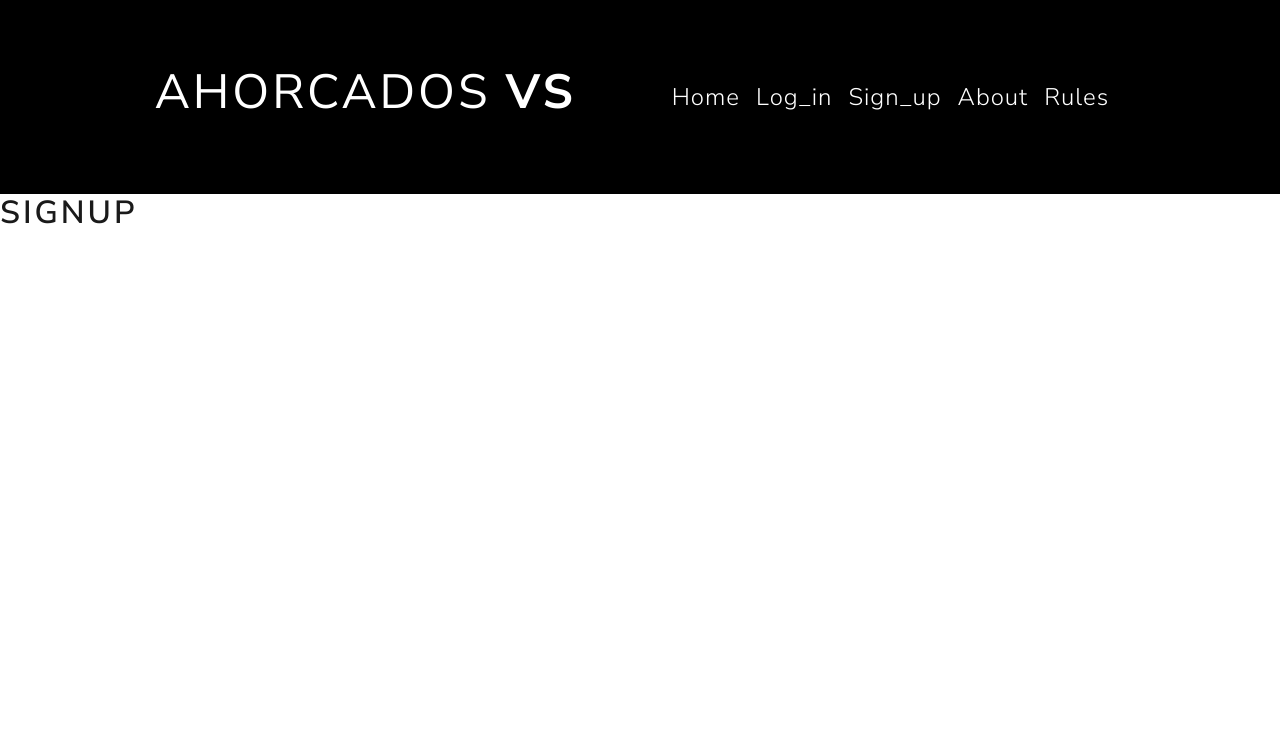
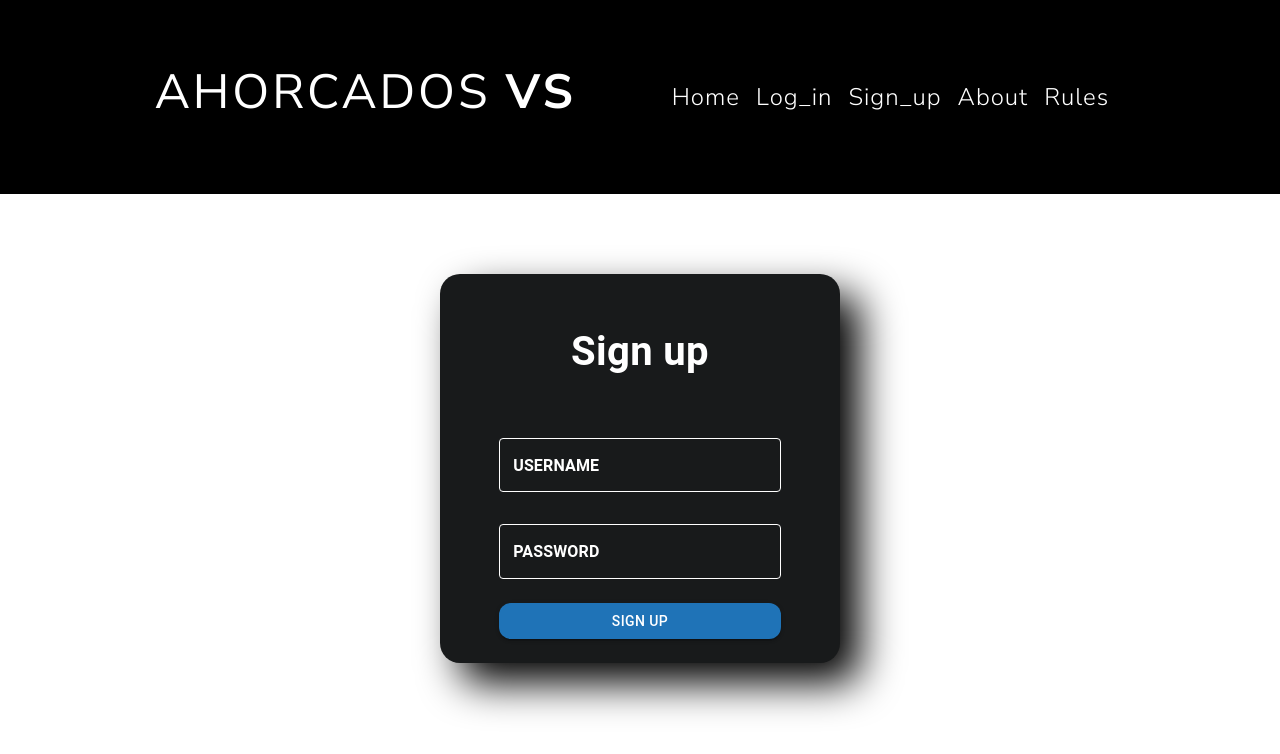
Before and after one commit to slamgLuke/proyecto_2_dbp_grupo8, a React (Create React App) app in the folder frontend_ahorcado/: page /register in a window 1280 px wide. Shown: the top 754 px of the page. Built offline with nearby package versions, Linux system fonts and the light colour scheme.

Commit message:
Login y Sign up frontend

```diff
--- a/frontend_ahorcado/src/App.js
+++ b/frontend_ahorcado/src/App.js
@@ -8,6 +8,7 @@ import {JoinLobby} from './components/JoinLobby';
 import { About } from './components/About';
 import { Rules } from './components/Rules';
 import Navbar from './components/Navbar';
+
 
 
 function App() {
--- a/frontend_ahorcado/src/components/Login.jsx
+++ b/frontend_ahorcado/src/components/Login.jsx
@@ -1,11 +1,98 @@
 import React, { useState } from "react";
+import Box from '@mui/material/Box';
+import TextField from '@mui/material/TextField';
+import Typografy from '@mui/material/Typography';
+import { ThemeProvider, createTheme } from '@mui/material/styles';
+import { Button } from "@mui/material";
+
+const theme = createTheme({
+    palette: {
+        background: {
+            default: '#999999',
+        },
+    },
+});
 
 export const Login = () => {
 
 
     return (
-        <div className="auth-form-container">
-            <h1>Login</h1>
-        </div>
+        <ThemeProvider theme={theme}>
+        <Box>
+            <form>
+                <Box sx={{
+                    display: 'flex',
+                    flexDirection: 'column',
+                    maxWidth: 400,
+                    alignItems: 'center',
+                    justifyContent: 'center',
+                    margin: 'auto',
+                    marginTop: 10,
+                    padding: 3,
+                    borderRadius: 5,
+                    boxShadow: '20px 20px 40px #000000',
+                    flexShrink: 1,
+                    backgroundColor: '#181a1b',
+                    ":hover": {
+                        boxShadow: '10px 10px 20px #000000',
+                    },}}>
+                    <Typografy sx={{fontSize: 40, padding: 3, fontWeight: 'bold', color: '#fff', textAlign: 'center'}}>
+                        Login</Typografy>
+                    <TextField
+                        type="text"
+                        id="outlined-helperText"
+                        label={<span style={{ fontWeight: 'bold' }}>USERNAME</span>}
+                        sx={{marginTop: 4,
+                            '& label': {
+                                color: 'white',},
+                            '& .MuiOutlinedInput-root': {
+                                '& fieldset': {
+                                    borderColor: 'white',
+                                },
+                                '&:hover fieldset': {
+                                    borderColor: 'white',
+                                },
+                                '&.Mui-focused fieldset': {
+                                    borderColor: 'white',
+                                },
+                            },
+                            '& input': {
+                                color: 'white',
+                                fontWeight: 30,
+                                fontSize: 15,
+                            },
+                            }}
+                    />
+                    <TextField
+                        type="password"
+                        id="outlined-helperText"
+                        label={<span style={{ fontWeight: 'bold' }}>PASSWORD</span>}
+                        sx={{ marginTop: 4,
+                            '& label': {
+                                color: 'white',},
+                            '& .MuiOutlinedInput-root': {
+                                '& fieldset': {
+                                    borderColor: 'white',
+                                },
+                                '&:hover fieldset': {
+                                    borderColor: 'white',
+                                },
+                                '&.Mui-focused fieldset': {
+                                    borderColor: 'white',
+                                },
+                            },
+                            '& input': {
+                                color: 'white',
+                                fontWeight: 30,
+                                fontSize: 15,
+                            },
+                            }}
+                    />
+                    <Button variant="contained" sx={{ marginTop: 3, borderRadius: 3, backgroundColor: '#1f73b7', width: '80%'}}>
+                    Login   </Button>
+                </Box>
+            </form>
+        </Box>
+        </ThemeProvider>
     );
 }
--- a/frontend_ahorcado/src/components/Register.jsx
+++ b/frontend_ahorcado/src/components/Register.jsx
@@ -1,11 +1,95 @@
 import React, { useState } from "react";
+import Box from '@mui/material/Box';
+import TextField from '@mui/material/TextField';
+import Typografy from '@mui/material/Typography';
+import Button from '@mui/material/Button';
 
 export const Register = () => {
 
 
     return (
-        <div className="auth-form-container">
-            <h1>signup</h1>
-        </div>
+        <Box>
+            <form>
+                <Box sx={{
+                    display: 'flex',
+                    flexDirection: 'column',
+                    maxWidth: 400,
+                    alignItems: 'center',
+                    justifyContent: 'center',
+                    margin: 'auto',
+                    marginTop: 10,
+                    padding: 3,
+                    borderRadius: 5,
+                    boxShadow: '20px 20px 40px #000000',
+                    flexShrink: 1,
+                    backgroundColor: '#181a1b',
+                    ":hover": {
+                        boxShadow: '10px 10px 20px #000000',
+                    },
+                }}>
+                    <Typografy sx={{ fontSize: 40, padding: 3, fontWeight: 'bold', color: '#fff', textAlign: 'center' }}>
+                        Sign up</Typografy>
+                    <TextField
+                        type="text"
+                        id="outlined-helperText"
+                        label={<span style={{ fontWeight: 'bold' }}>USERNAME</span>}
+                        sx={{
+                            marginTop: 4,
+
+                            width: '80%',
+                            '& label': {
+                                color: 'white',
+                            },
+                            '& .MuiOutlinedInput-root': {
+                                '& fieldset': {
+                                    borderColor: 'white',
+                                },
+                                '&:hover fieldset': {
+                                    borderColor: 'white',
+                                },
+                                '&.Mui-focused fieldset': {
+                                    borderColor: 'white',
+                                },
+                            },
+                            '& input': {
+                                color: 'white',
+                                fontWeight: 30,
+                                fontSize: 15,
+                            },
+                        }}
+                    />
+                    <TextField
+                        type="password"
+                        id="outlined-helperText"
+                        label={<span style={{ fontWeight: 'bold' }}>PASSWORD</span>}
+                        sx={{
+                            marginTop: 4,
+                            width: '80%',
+                            '& label': {
+                                color: 'white',
+                            },
+                            '& .MuiOutlinedInput-root': {
+                                '& fieldset': {
+                                    borderColor: 'white',
+                                },
+                                '&:hover fieldset': {
+                                    borderColor: 'white',
+                                },
+                                '&.Mui-focused fieldset': {
+                                    borderColor: 'white',
+                                },
+                            },
+                            '& input': {
+                                color: 'white',
+                                fontWeight: 30,
+                                fontSize: 15,
+                            },
+                        }}
+                    />
+                    <Button variant="contained" sx={{ marginTop: 3, borderRadius: 3, backgroundColor: '#1f73b7', width: '80%' }}>
+                        Sign up   </Button>
+                </Box>
+            </form>
+        </Box>
     );
 }
```
